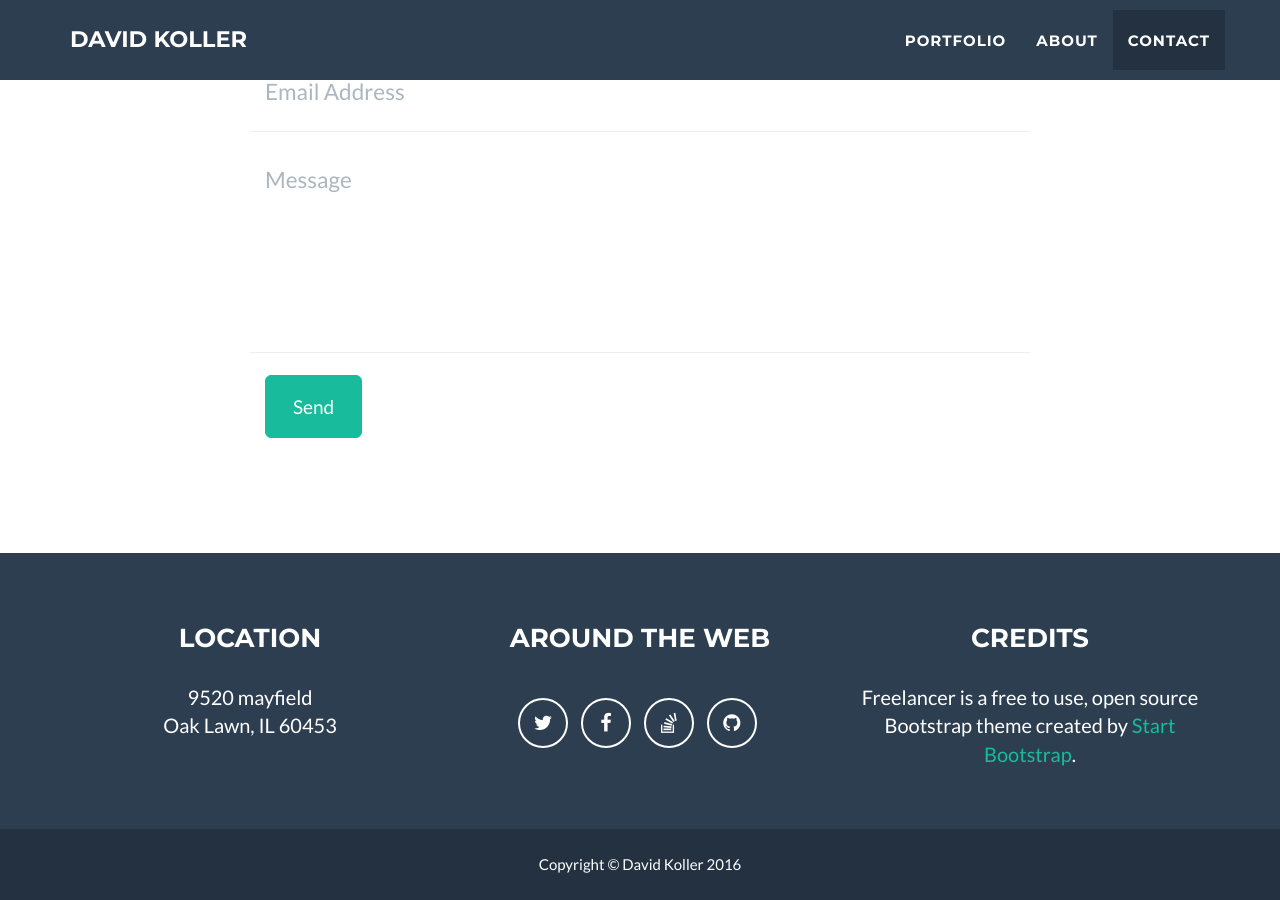
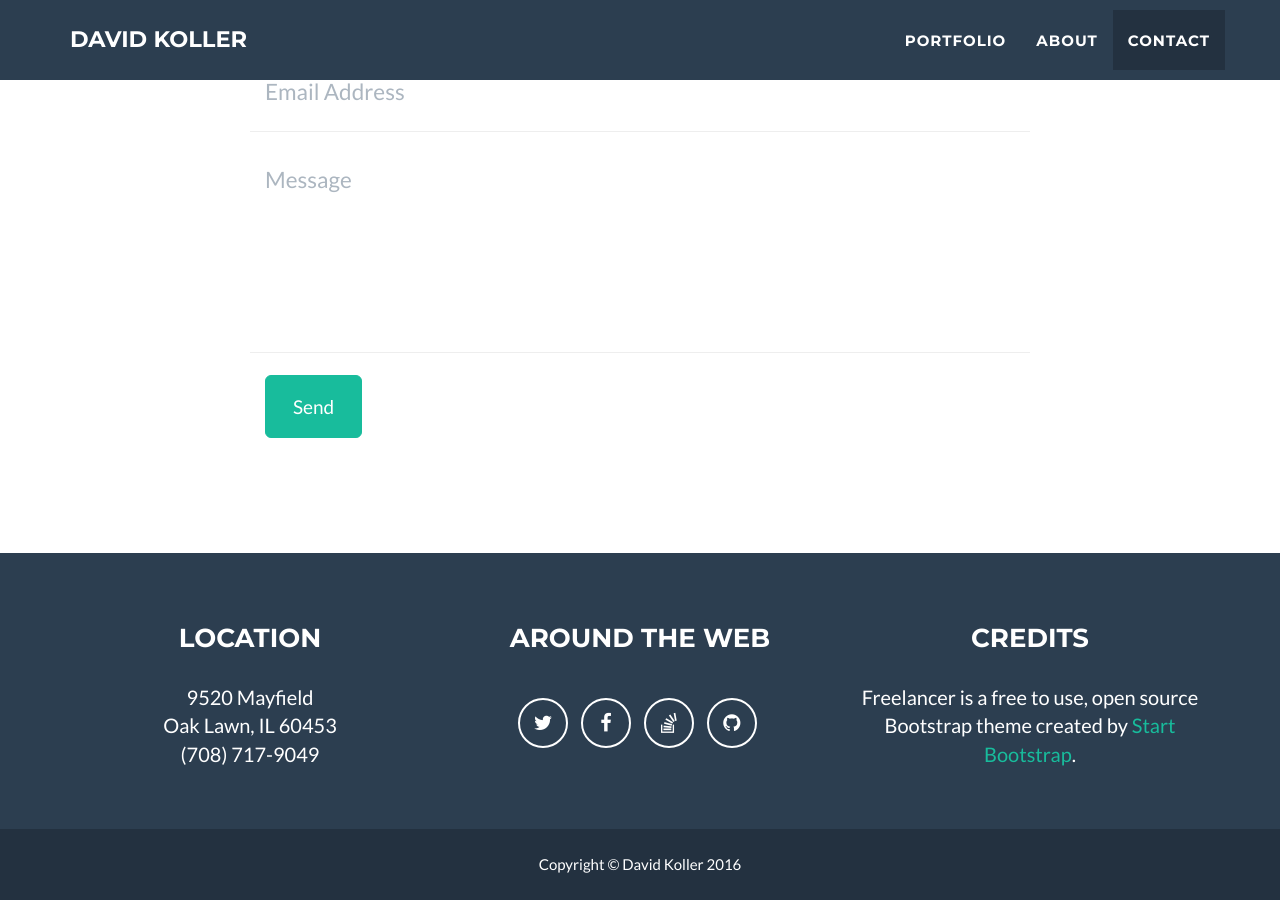
Before and after one commit to kolldavi/kolldavi.github.io, a Jekyll site: the page built from index.html, in a window 1280 px wide and 900 px high, scrolled down 2456 px. Built offline with Jekyll 4.4.1, drawn with Linux system fonts in a browser that asks for light colours.

Commit message:
added phone number

```diff
--- a/_config.yml
+++ b/_config.yml
@@ -49,8 +49,10 @@ social:
 
 # Postal address (add as many lines as necessary)
 address:
-  - line: 9520 mayfield
+  - line: 9520 Mayfield
   - line: Oak Lawn, IL 60453
+  - line: (708) 717-9049
+
 
 # Credits content
 credits: 'Freelancer is a free to use, open source Bootstrap theme created by <a href="http://startbootstrap.com">Start Bootstrap</a>.'
```
